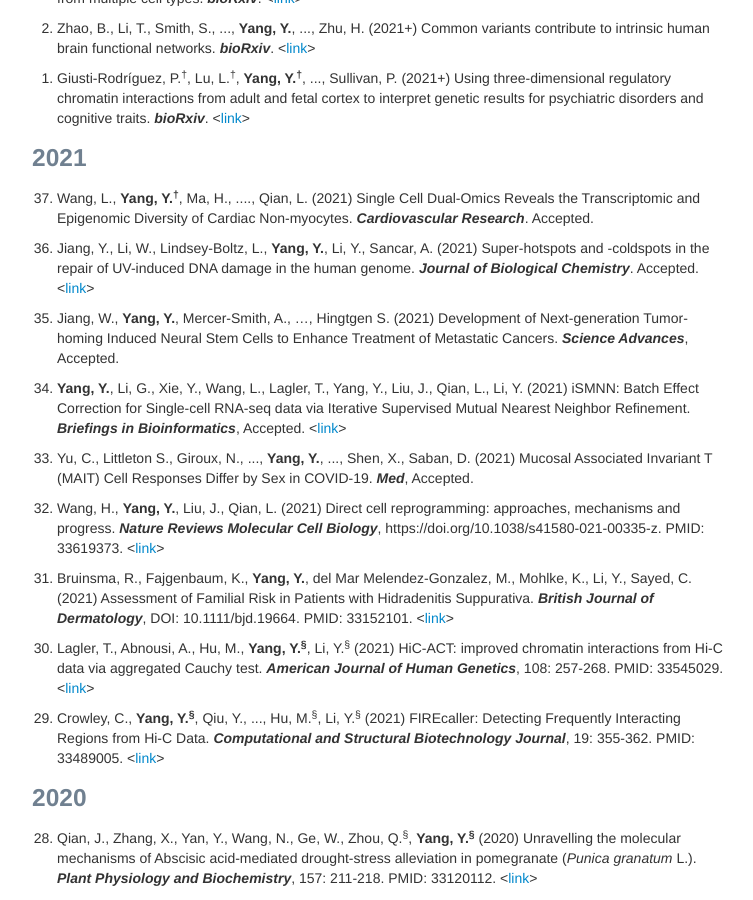
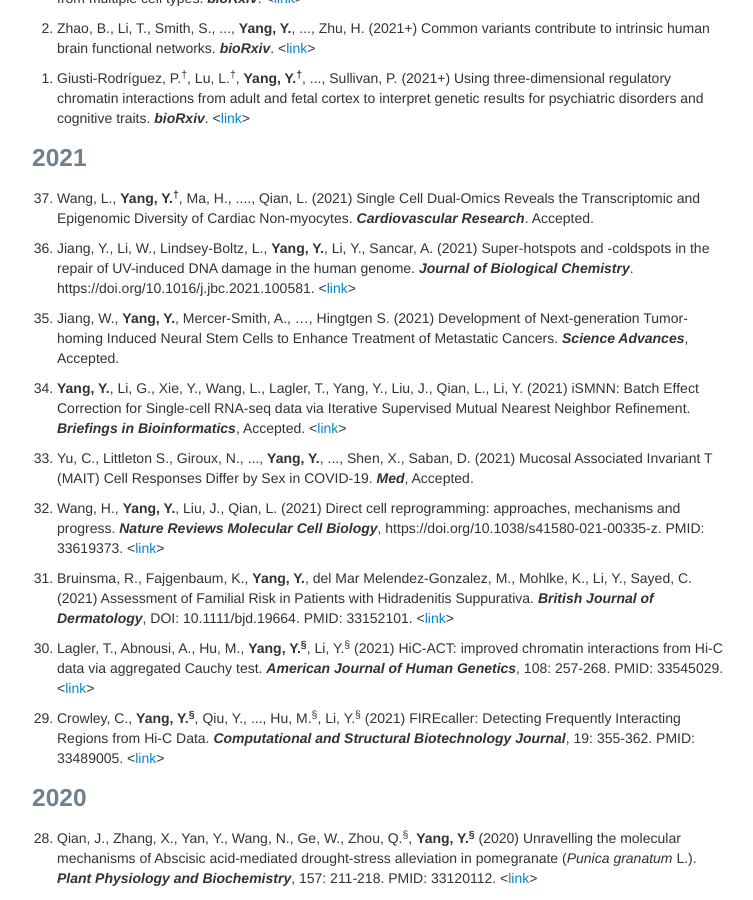
Before and after one commit to yycunc/yycunc.github.io, a Jekyll site: the page built from pages/pubs.md, in a window 1280 px wide and 900 px high, scrolled down 586 px. Shown: the whole window, without its empty margins (258-1011 px from the left). Built offline with Jekyll 4.4.1, drawn with Linux system fonts in a browser that asks for light colours.

Commit message:
Update pubs.md

```diff
--- a/pages/pubs.md
+++ b/pages/pubs.md
@@ -31,7 +31,7 @@ title: Yuchen Yang's publications
 ### 2021
 <ol start="37"> <li>Wang, L., <b>Yang, Y.<sup>&dagger;</sup></b>, Ma, H., ...., Qian, L. (2021) Single Cell Dual-Omics Reveals the Transcriptomic and Epigenomic Diversity of Cardiac Non-myocytes. <i><b>Cardiovascular Research</b></i>. Accepted.</li></ol>
 
-<ol start="36"> <li>Jiang, Y., Li, W., Lindsey-Boltz, L., <b>Yang, Y.</b>, Li, Y., Sancar, A. (2021) Super-hotspots and -coldspots in the repair of UV-induced DNA damage in the human genome. <i><b>Journal of Biological Chemistry</b></i>. Accepted. <<a href="https://www.biorxiv.org/content/10.1101/2020.04.16.045369v1">link</a>></li></ol>
+<ol start="36"> <li>Jiang, Y., Li, W., Lindsey-Boltz, L., <b>Yang, Y.</b>, Li, Y., Sancar, A. (2021) Super-hotspots and -coldspots in the repair of UV-induced DNA damage in the human genome. <i><b>Journal of Biological Chemistry</b></i>. https://doi.org/10.1016/j.jbc.2021.100581. <<a href="https://www.jbc.org/article/S0021-9258(21)00361-6/fulltext">link</a>></li></ol>
 
 <ol start="35"> <li> Jiang, W., <b>Yang, Y.</b>, Mercer-Smith, A., …, Hingtgen S. (2021) Development of Next-generation Tumor-homing Induced Neural Stem Cells to Enhance Treatment of Metastatic Cancers. <i><b>Science Advances</b></i>, Accepted.</li></ol>
 
```
